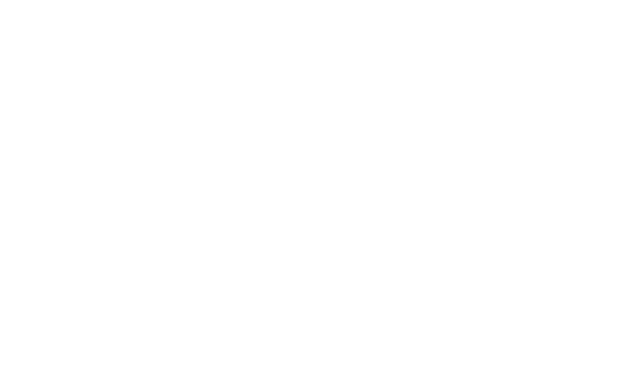
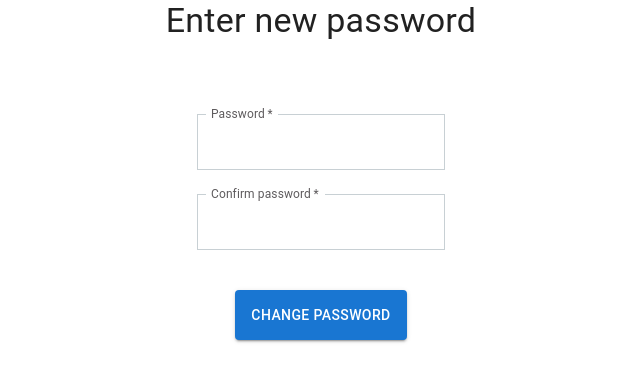
Before and after one commit to Patryk2899/Cebulaspark_FE, a React (Create React App) app: page /new_password in a window 1280 px wide. Before the commit this address had no page. Shown: the top 382 px of the page, without its empty margins (295-935 px from the left). Built offline with nearby package versions, Linux system fonts and the light colour scheme.

Commit message:
Added password reset page

```diff
--- a/src/App.tsx
+++ b/src/App.tsx
@@ -8,6 +8,7 @@
 
 import { useTranslation } from 'react-i18next'
 import {useEffect} from "react";
+import ForgotPasswordPage from "./pages/ForgotPasswordPage";
 
 function App() {
     const showToastMessage = () => {
@@ -32,6 +33,7 @@
           <Route path='/' element={<LoginPage />} />
           <Route path='/signup' element={<SignupPage />} />
           <Route path='/main' element={<MainPage />} />
+          <Route path='/new_password' element={<ForgotPasswordPage />} />
         </Routes>
       </>
   );
--- a/src/locales/en/translation.json
+++ b/src/locales/en/translation.json
@@ -16,6 +16,12 @@
       "signUp": "Sign up",
       "haveAccount": "Already have an account?",
       "login": "Login"
+    },
+    "password": {
+      "newPassword": "Enter new password",
+      "confirmButton": "Change password",
+      "success": "Password changed",
+      "linkExpired": "Link expired"
     }
   }
 }
--- a/src/locales/pl/translation.json
+++ b/src/locales/pl/translation.json
@@ -16,6 +16,12 @@
       "signUp": "Zarejestruj się",
       "haveAccount": "Masz już konto?",
       "login": "Zaloguj"
+    },
+    "password": {
+      "newPassword": "Wprowadź nowe hasło",
+      "confirmButton": "Zmień hasło",
+      "success": "Hasło zmienione",
+      "linkExpired": "Link wygasł"
     }
   }
 }
--- /dev/null
+++ b/src/pages/ForgotPasswordPage.tsx
@@ -0,0 +1,124 @@
+import {FC} from "react";
+import {object, string, TypeOf} from "zod";
+import {FormProvider, SubmitHandler, useForm} from "react-hook-form";
+import axios from "axios";
+import {PUBLIC_URL} from "../api/api-commons";
+import {toast} from "react-toastify";
+import {useNavigate, useSearchParams} from "react-router-dom";
+import {Box, Grid, Typography} from "@mui/material";
+import {useTranslation} from "react-i18next";
+import {zodResolver} from "@hookform/resolvers/zod";
+import FormInput from "../components/FormInput";
+import LoadingButton from "@mui/lab/LoadingButton";
+
+const passwordSchema = object({
+    password: string()
+        .min(1, 'Password is required')
+        .min(8, 'Password must be more than 8 characters')
+        .max(32, 'Password must be less than 32 characters'),
+    passwordConfirm: string().min(1, 'Please confirm your password'),
+}).refine((data) => data.password === data.passwordConfirm, {
+    path: ['passwordConfirm'],
+    message: 'Passwords do not match',
+});
+
+type schema = TypeOf<typeof passwordSchema>;
+
+
+const ForgotPasswordPage: FC = () => {
+
+    // @ts-ignore
+    const {t} = useTranslation();
+    const navigate = useNavigate();
+    const [searchParams, setSearchParams] = useSearchParams();
+
+    const defaultValues: schema = {
+        password: '',
+        passwordConfirm: '',
+    };
+
+    const methods = useForm<schema>({
+        resolver: zodResolver(passwordSchema),
+        defaultValues,
+    });
+
+    const onSubmitHandler: SubmitHandler<schema> = (values: schema) => {
+        console.log(searchParams.get("reset_token"))
+        axios.put(PUBLIC_URL + `${process.env.REACT_APP_NEW_PASSWORD}`, { reset_password_token: searchParams.get("reset_token"),
+                                                                                    password: values.password,
+                                                                                    password_confirmation: values.passwordConfirm },
+        {
+            headers:
+                { "Content-Type": 'application/json',
+                  Accept: "*/*" }
+        })
+            .then(response => {
+                toast.success(t('password.success'))
+                navigate('/')
+            })
+            .catch(err => {
+                toast.error(t('password.linkExpired'))
+                navigate('/')
+            })
+    };
+
+    return (
+        <div>
+            <Box
+                display='flex'
+                flexDirection='column'
+                width='100%'
+                justifyContent='center'
+                alignItems='center'
+                component='form'
+                noValidate
+                autoComplete='off'
+                sx={{ paddingRight: { sm: '3rem' } }}
+                onSubmit={methods.handleSubmit(onSubmitHandler)}
+            >
+                <FormProvider {...methods}>
+                    <Typography
+                        variant='h4'
+                        component='h1'
+                        sx={{
+                            textAlign: 'center',
+                            width: '100%',
+                            mb: '1.5rem',
+                            pb: { sm: '3rem' },
+                        }}
+                    >
+                        {t('password.newPassword')}
+                    </Typography>
+                    <FormInput
+                        type={t('signup.password')}
+                        label='Password'
+                        name='password'
+                        required
+                        focused
+                    />
+                    <FormInput
+                        type='password'
+                        label={t('signup.confirmPassword')}
+                        name='passwordConfirm'
+                        required
+                        focused
+                    />
+                    <LoadingButton
+                        loading={false}
+                        type='submit'
+                        variant='contained'
+                        sx={{
+                            py: '0.8rem',
+                            mt: 2,
+                            marginInline: 'auto',
+                        }}
+                    >
+                        {t('password.confirmButton')}
+                    </LoadingButton>
+                </FormProvider>
+            </Box>
+        </div>
+    );
+};
+
+export default ForgotPasswordPage
--- a/src/pages/LoginPage.tsx
+++ b/src/pages/LoginPage.tsx
@@ -71,9 +71,6 @@
         console.log(values);
     };
 
-    // @ts-ignore
-    // @ts-ignore
-    // @ts-ignore
     // @ts-ignore
     return (
         <Container
```
Also changed, not shown: 1 other file (tests, documents, lock files or other folders).
